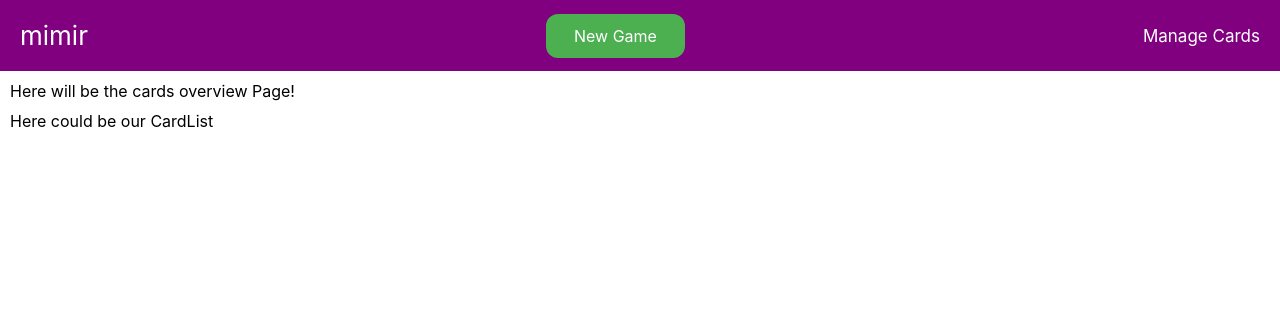
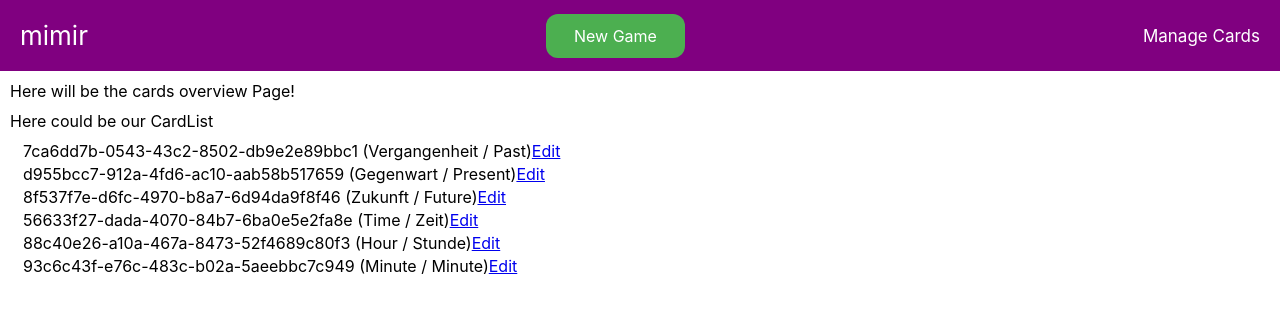
Before and after one commit to damianfrizzi/mas-mimir, a React (Create React App) app in the folder mimir/: page /cards in a window 1280 px wide. Shown: the top 312 px of the page. Built offline with nearby package versions, Linux system fonts and the light colour scheme.

Commit message:
added sample data

```diff
--- a/mimir/src/components/layout/Layout.tsx
+++ b/mimir/src/components/layout/Layout.tsx
@@ -1,7 +1,7 @@
 import { Navbar } from "components/layout/Navbar";
 import { Outlet } from "react-router-dom";
 
-export function Layout() {
+export const Layout = () => {
     return (
         <div>
             <Navbar />
--- a/mimir/src/components/pages/CardList.tsx
+++ b/mimir/src/components/pages/CardList.tsx
@@ -1,9 +1,30 @@
+import { CardData } from 'data/CardData';
+import { Link } from 'react-router-dom';
 import styled from 'styled-components/macro'
 
-export function CardList() {
-    return <Main>Here could be our CardList</Main>
+export const CardList = () => {
+  return (
+    <Main>Here could be our CardList
+      <OverviewList>
+        {CardData.map(data => (
+          <OverviewListItem>{data.id} ({data.front} / {data.back})<Link to={"/cards/" + data.id}>Edit</Link></OverviewListItem>
+        ))}
+      </OverviewList>
+    </Main>
+  );
 }
 
 const Main = styled.main`
   margin: 10px;
 `
+
+const OverviewList = styled.ul`
+  list-style: none;
+  margin: 10px;
+  padding: 0px;
+`
+
+const OverviewListItem = styled.li`
+  margin: 3px;
+
+`
--- a/mimir/src/components/pages/CardOverview.tsx
+++ b/mimir/src/components/pages/CardOverview.tsx
@@ -1,7 +1,7 @@
 import { Outlet } from 'react-router-dom';
 import styled from 'styled-components/macro'
 
-export function CardOverview() {
+export const CardOverview = () => {
   return (
     <>
       <Main>Here will be  the cards overview Page!</Main>
--- a/mimir/src/components/pages/EditCard.tsx
+++ b/mimir/src/components/pages/EditCard.tsx
@@ -1,6 +1,6 @@
 import styled from 'styled-components/macro'
 
-export function EditCard() {
+export const EditCard = () => {
     return <Main>Edit cards here</Main>
 }
 
--- a/mimir/src/components/pages/Home.tsx
+++ b/mimir/src/components/pages/Home.tsx
@@ -1,6 +1,6 @@
 import styled from 'styled-components/macro'
 
-export function Home() {
+export const Home = () => {
   return <Main>You're home!</Main>
 }
 
--- /dev/null
+++ b/mimir/src/data/CardData.tsx
@@ -0,0 +1,32 @@
+export const CardData = [
+    {
+        id: "7ca6dd7b-0543-43c2-8502-db9e2e89bbc1",
+        front: "Vergangenheit",
+        back: "Past"
+    },
+    {
+        id: "d955bcc7-912a-4fd6-ac10-aab58b517659",
+        front: "Gegenwart",
+        back: "Present"
+    },
+    {
+        id: "8f537f7e-d6fc-4970-b8a7-6d94da9f8f46",
+        front: "Zukunft",
+        back: "Future"
+    },
+    {
+        id: "56633f27-dada-4070-84b7-6ba0e5e2fa8e",
+        front: "Time",
+        back: "Zeit"
+    },
+    {
+        id: "88c40e26-a10a-467a-8473-52f4689c80f3",
+        front: "Hour",
+        back: "Stunde"
+    },
+    {
+        id: "93c6c43f-e76c-483c-b02a-5aeebbc7c949",
+        front: "Minute",
+        back: "Minute"
+    }
+]
```
